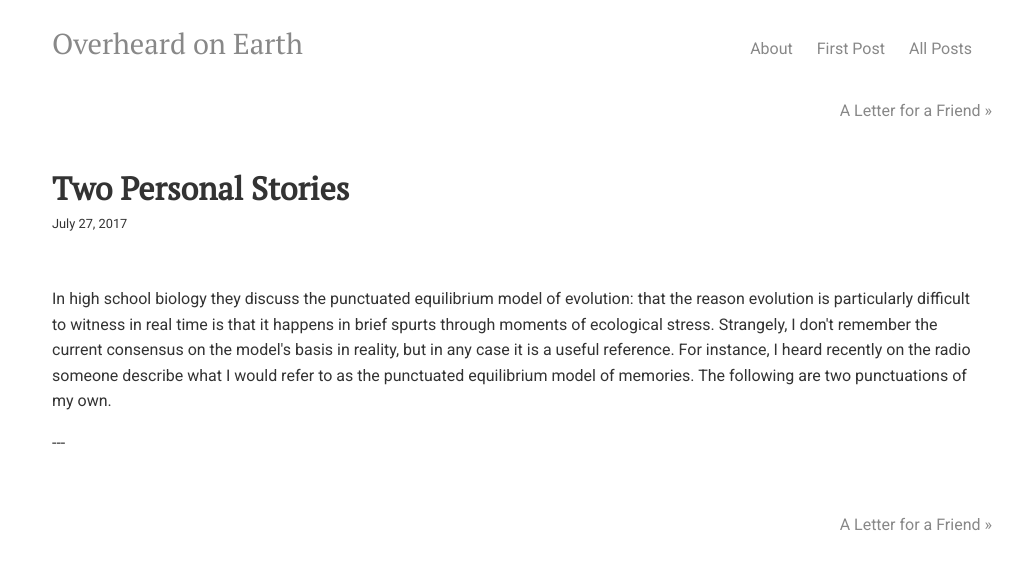
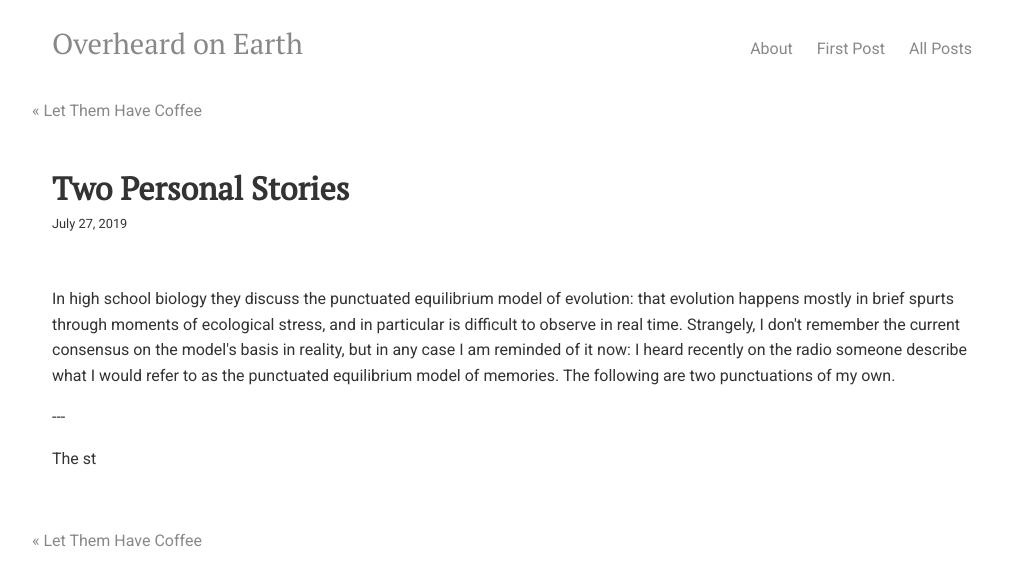
Before and after one commit to overheardonearth/overheardonearth.github.io, a Jekyll site: the page built from _posts/2019-07-27-two-personal-stories.html, in a window 1280 px wide. Shown: the top 586 px of the page, without its empty margins (128-1151 px from the left). Built offline with Jekyll 4.4.1, drawn with Linux system fonts in a browser that asks for light colours; comment, search, counter and statistics services are not loaded.

Commit message:
Update 2019-07-27-two-personal-stories.html

```diff
--- a/_posts/2019-07-27-two-personal-stories.html
+++ b/_posts/2019-07-27-two-personal-stories.html
@@ -1,8 +1,10 @@
 ---
 title: Two Personal Stories
 comments: true
-date: 2017-07-27
+date: 2019-07-27
 layout: post
 ---
-In high school biology they discuss the punctuated equilibrium model of evolution: that the reason evolution is particularly difficult to witness in real time is that it happens in brief spurts through moments of ecological stress. Strangely, I don't remember the current consensus on the model's basis in reality, but in any case it is a useful reference. For instance, I heard recently on the radio someone describe what I would refer to as the punctuated equilibrium model of memories. The following are two punctuations of my own.
+In high school biology they discuss the punctuated equilibrium model of evolution: that evolution happens mostly in brief spurts through moments of ecological stress, and in particular is difficult to observe in real time. Strangely, I don't remember the current consensus on the model's basis in reality, but in any case I am reminded of it now: I heard recently on the radio someone describe what I would refer to as the punctuated equilibrium model of memories. The following are two punctuations of my own.
 <p textalign="center">---</p>
+
+<p> The st
```
